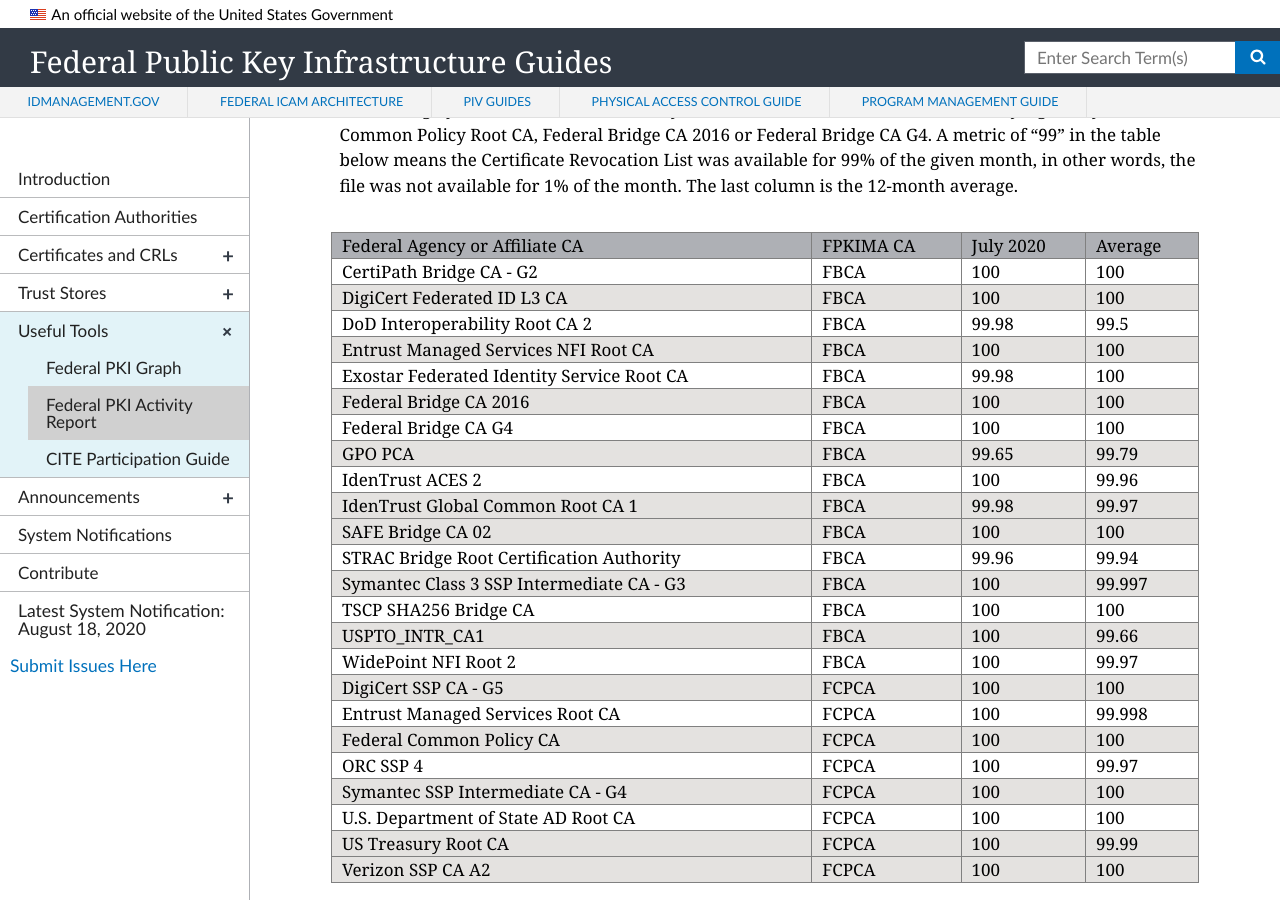
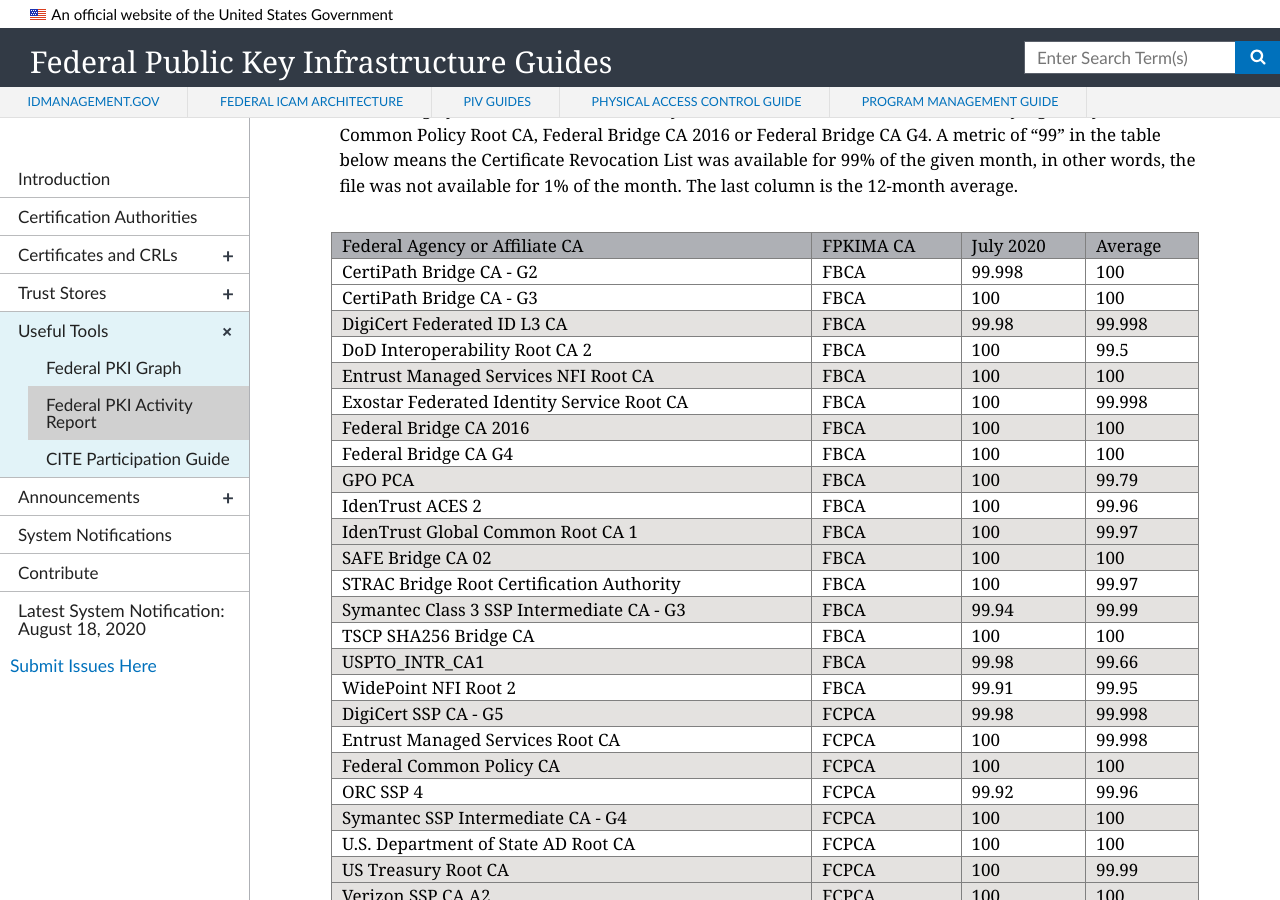
Before and after one commit to GSA/fpki-guides, a Jekyll site: the page built from _tools/03_fpki_activity_report.md, in a window 1280 px wide and 900 px high, scrolled down 3039 px. Built offline with Jekyll 4.4.1, drawn with Linux system fonts in a browser that asks for light colours; nearby versions of some CDN libraries.

Commit message:
updated for uptime thru august

```diff
--- a/_includes/fpkiar-repo-table.html
+++ b/_includes/fpkiar-repo-table.html
@@ -27,19 +27,25 @@
     <tr>
         <td class="tg-0pky">CertiPath Bridge CA - G2</td>
         <td class="tg-0pky">FBCA</td>
+        <td class="tg-0pky">99.998</td>
+        <td class="tg-0pky">100</td>
+    </tr>
+    <tr>
+        <td class="tg-0pky">CertiPath Bridge CA - G3</td>
+        <td class="tg-0pky">FBCA</td>
         <td class="tg-0pky">100</td>
         <td class="tg-0pky">100</td>
     </tr>
     <tr>
         <td class="tg-y698">DigiCert Federated ID L3 CA</td>
         <td class="tg-y698">FBCA</td>
-        <td class="tg-y698">100</td>
-        <td class="tg-y698">100</td>
+        <td class="tg-y698">99.98</td>
+        <td class="tg-y698">99.998</td>
     </tr>
     <tr>
         <td class="tg-0pky">DoD Interoperability Root CA 2</td>
         <td class="tg-0pky">FBCA</td>
-        <td class="tg-0pky">99.98</td>
+        <td class="tg-0pky">100</td>
         <td class="tg-0pky">99.5</td>
     </tr>
     <tr>
@@ -51,8 +57,8 @@
     <tr>
         <td class="tg-0pky">Exostar Federated Identity Service Root CA</td>
         <td class="tg-0pky">FBCA</td>
-        <td class="tg-0pky">99.98</td>
         <td class="tg-0pky">100</td>
+        <td class="tg-0pky">99.998</td>
     </tr>
     <tr>
         <td class="tg-y698">Federal Bridge CA 2016</td>
@@ -69,7 +75,7 @@
     <tr>
         <td class="tg-y698">GPO PCA</td>
         <td class="tg-y698">FBCA</td>
-        <td class="tg-y698">99.65</td>
+        <td class="tg-y698">100</td>
         <td class="tg-y698">99.79</td>
     </tr>
     <tr>
@@ -81,7 +87,7 @@
     <tr>
         <td class="tg-y698">IdenTrust Global Common Root CA 1</td>
         <td class="tg-y698">FBCA</td>
-        <td class="tg-y698">99.98</td>
+        <td class="tg-y698">100</td>
         <td class="tg-y698">99.97</td>
     </tr>
     <tr>
@@ -93,14 +99,14 @@
     <tr>
         <td class="tg-0pky">STRAC Bridge Root Certification Authority</td>
         <td class="tg-0pky">FBCA</td>
-        <td class="tg-0pky">99.96</td>
-        <td class="tg-0pky">99.94</td>
+        <td class="tg-0pky">100</td>
+        <td class="tg-0pky">99.97</td>
     </tr>
     <tr>
         <td class="tg-y698">Symantec Class 3 SSP Intermediate CA - G3</td>
         <td class="tg-y698">FBCA</td>
-        <td class="tg-y698">100</td>
-        <td class="tg-y698">99.997</td>
+        <td class="tg-y698">99.94</td>
+        <td class="tg-y698">99.99</td>
     </tr>
     <tr>
         <td class="tg-0pky">TSCP SHA256 Bridge CA</td>
@@ -111,20 +117,20 @@
     <tr>
         <td class="tg-y698">USPTO_INTR_CA1</td>
         <td class="tg-y698">FBCA</td>
-        <td class="tg-y698">100</td>
+        <td class="tg-y698">99.98</td>
         <td class="tg-y698">99.66</td>
     </tr>
      <tr>
         <td class="tg-0pky">WidePoint NFI Root 2</td>
         <td class="tg-0pky">FBCA</td>
-        <td class="tg-0pky">100</td>
-        <td class="tg-0pky">99.97</td>
+        <td class="tg-0pky">99.91</td>
+        <td class="tg-0pky">99.95</td>
     </tr>
     <tr>
         <td class="tg-y698">DigiCert SSP CA - G5</td>
         <td class="tg-y698">FCPCA</td>
-        <td class="tg-y698">100</td>
-        <td class="tg-y698">100</td>
+        <td class="tg-y698">99.98</td>
+        <td class="tg-y698">99.998</td>
     </tr>
     <tr>
         <td class="tg-0pky">Entrust Managed Services Root CA</td>
@@ -141,8 +147,8 @@
     <tr>
         <td class="tg-0pky">ORC SSP 4</td>
         <td class="tg-0pky">FCPCA</td>
-        <td class="tg-0pky">100</td>
-        <td class="tg-0pky">99.97</td>
+        <td class="tg-0pky">99.92</td>
+        <td class="tg-0pky">99.96</td>
     </tr>
     <tr>
         <td class="tg-y698">Symantec SSP Intermediate CA - G4</td>
```
